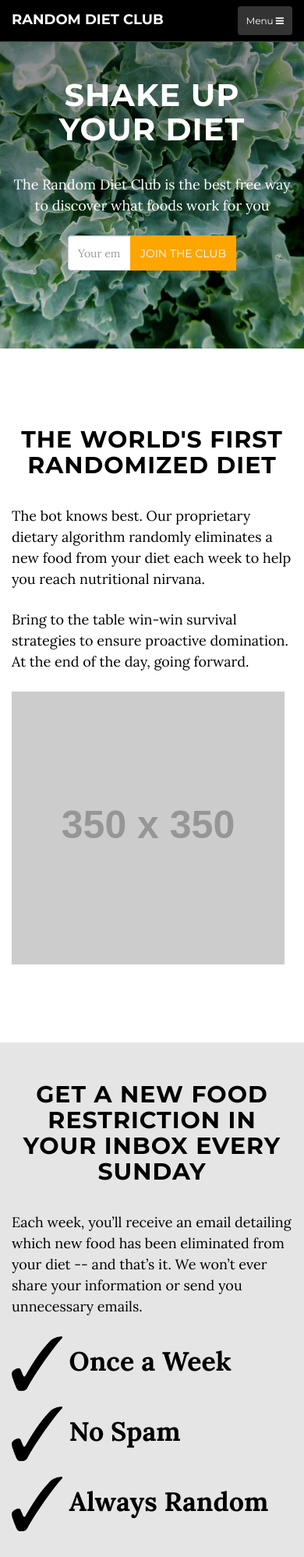
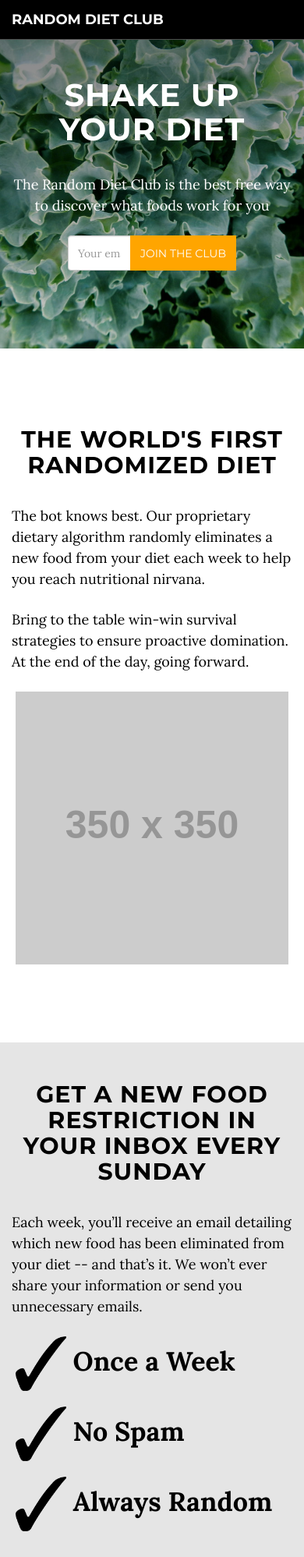
Before and after one commit to maxhawkins/random_diet_club, a website: page index.html in a window 390 px wide. Shown: the top 1997 px of the page at 78% size. Drawn offline with nearby package versions, Linux system fonts and the light colour scheme; some packages are replaced by stand-ins of ours; placeholder pictures from the web are drawn by us.

Commit message:
Better responsiveness

```diff
--- a/index.html
+++ b/index.html
@@ -37,9 +37,6 @@
     <nav class="navbar navbar-custom navbar-fixed-top" role="navigation">
         <div class="container">
             <div class="navbar-header">
-                <button type="button" class="navbar-toggle" data-toggle="collapse" data-target=".navbar-main-collapse">
-                    Menu <i class="fa fa-bars"></i>
-                </button>
                 <a class="navbar-brand page-scroll" href="#page-top">
                   Random Diet Club
                 </a>
@@ -90,12 +87,12 @@
     <!-- About Section -->
     <section id="about" class="container content-section">
         <div class="row">
-            <div class="col-lg-6">
+            <div class="col-sm-6">
                 <h2 class="text-center">The World's First Randomized Diet</h2>
                 <p>The bot knows best. Our proprietary dietary algorithm randomly eliminates a new food from your diet each week to help you reach nutritional nirvana.</p>
                 <p>Bring to the table win-win survival strategies to ensure proactive domination. At the end of the day, going forward.</p>
             </div>
-            <div class="col-lg-4 col-lg-offset-2">
+            <div class="col-sm-4 col-sm-offset-2 text-center">
               <img src="http://placehold.it/350x350" alt="" />
             </div>
         </div>
@@ -106,11 +103,12 @@
         <div class="download-section">
             <div class="container">
               <div class="row">
-                <div class="col-lg-6">
+                <div class="col-sm-6">
                     <h2 class="text-center">Get a new food restriction in your inbox every Sunday</h2>
                     <p>Each week, you’ll receive an email detailing which new food has been eliminated from your diet -- and that’s it. We won’t ever share your information or send you unnecessary emails.</p>
                 </div>
-                <div class="col-lg-4 col-lg-offset-2">
+                <div class="col-sm-5 col-sm-offset-1">
+                  <div class="checkmark-wrapper-wrapper">
                     <div class="checkmark-wrapper">
                       <img class="checkmark" src="img/checkmark.png" alt="" /> Once a Week
                     </div>
@@ -119,6 +117,7 @@
                     </div>
                     <div class="checkmark-wrapper">
                       <img class="checkmark" src="img/checkmark.png" alt="" /> Always Random
+                    </div>
                   </div>
                 </div>
               </div>
@@ -199,7 +198,7 @@
     <!-- Contact Section -->
     <section id="contact" class="container content-section text-center">
         <div class="row">
-            <div class="col-lg-8 col-lg-offset-2">
+            <div class="col-md-8 col-md-offset-2">
                 <h2>Join the Random Diet Club Community</h2>
                 <p>No one should diet alone. Join our Facebook group to connect with other Random Dieters, discuss the week’s random pick, and share your experiences.</p>
                 <p>Follow us on Twitter to get updates and diet tips from our random dietary experts.</p>
--- a/less/grayscale.less
+++ b/less/grayscale.less
@@ -98,7 +98,6 @@ a {
             &.active {
                 outline: none;
                 a {
-                    // background-color: fade(white, 30%);
                     &:hover {
                         color: white;
                     }
@@ -340,18 +339,27 @@ a {
   img {
       position: relative;
       bottom: 250px;
+      width: 100%;
   }
 
 }
+.checkmark-wrapper-wrapper {
+  width: 350px;
+  height: auto;
+  margin: 0 auto;
+  position: relative;
 
   .checkmark-wrapper {
     font-size: 34px;
     font-weight: bold;
     margin-bottom: 20px;
-}
 
     .checkmark {
       height: 70px;
+    }
+
+  }
+
 }
 
 table {
```
Also changed, not shown: css/grayscale.css, css/grayscale.min.css. Lines whose indentation alone changed are shown as unchanged.
